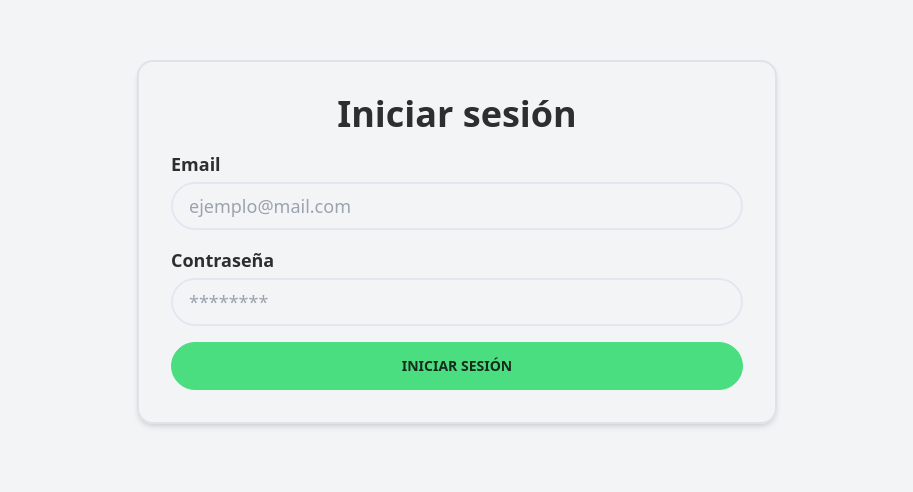
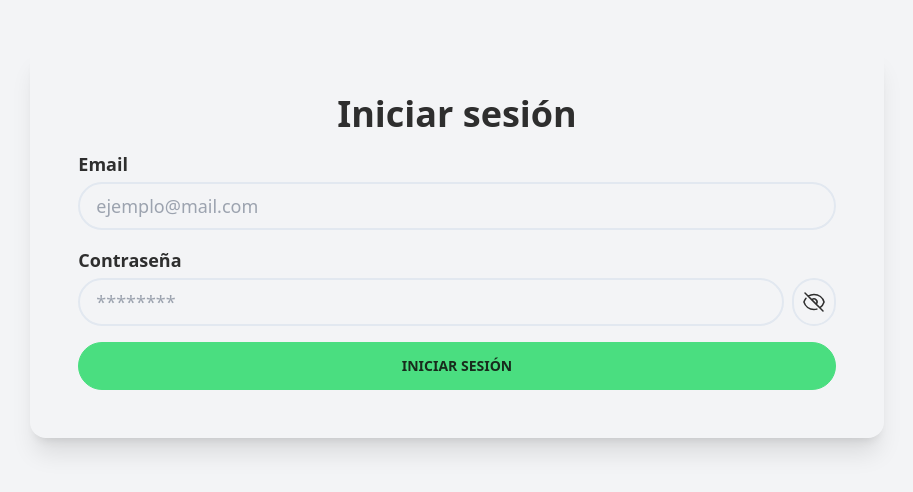
Before and after one commit to Juan-M-Panozzo-Z/insurance-files, a Next.js app: page / in a window 1280 px wide. Shown: the part 158-650 px from the top of the page, without its empty margins (183-1096 px from the left). Built offline with nearby package versions, Linux system fonts and the light colour scheme; no server answers.

Commit message:
modificados:     src/pages/layouts/IndexLayout.jsx

```diff
--- a/src/pages/layouts/IndexLayout.jsx
+++ b/src/pages/layouts/IndexLayout.jsx
@@ -11,6 +11,7 @@
     const [password, setPassword] = useState("");
     const [error, setError] = useState(null);
     const [isLoading, setIsLoading] = useState(false);
+    const [isPasswordVisible, setIsPasswordVisible] = useState(false);
 
     const handleSubmit = async (e) => {
         setIsLoading(true);
@@ -42,7 +43,7 @@
                     <title>{`${pageProps.title} | ART & Seguros Sanatorio Concordia`}</title>
                 </Head>
                 <section className="grid place-items-center h-screen">
-                        <div className="flex flex-col gap-4 border-base-200 md:border-2 md:shadow-md rounded-box md:w-1/2 h-auto p-8">
+                    <div className="flex flex-col gap-4 md:shadow-xl rounded-box md:w-2/3 h-auto p-12">
                         <h1 className="text-4xl font-bold text-center">
                             Iniciar sesión
                         </h1>
@@ -69,21 +70,70 @@
                                 <span className="text-lg font-semibold">
                                     Contraseña
                                 </span>
+                                <div className="flex items-center">
                                     <input
-                                        type="password"
+                                        type={
+                                            isPasswordVisible
+                                                ? "text"
+                                                : "password"
+                                        }
                                         name="password"
-                                        className="input input-bordered rounded-full"
+                                        className="input input-bordered rounded-full w-full"
                                         placeholder="********"
                                         value={password}
                                         onChange={(event) =>
                                             setPassword(event.target.value)
                                         }
                                     />
+                                    <button
+                                        className="ml-2 p-2 input input-bordered rounded-full"
+                                        type="button"
+                                        onClick={() =>
+                                            setIsPasswordVisible(
+                                                !isPasswordVisible
+                                            )
+                                        }
+                                    >
+                                        {isPasswordVisible ? (
+                                            <svg
+                                                xmlns="http://www.w3.org/2000/svg"
+                                                fill="none"
+                                                viewBox="0 0 24 24"
+                                                strokeWidth={1.5}
+                                                stroke="currentColor"
+                                                className="w-6 h-6"
+                                            >
+                                                <path
+                                                    strokeLinecap="round"
+                                                    strokeLinejoin="round"
+                                                    d="M2.036 12.322a1.012 1.012 0 010-.639C3.423 7.51 7.36 4.5 12 4.5c4.638 0 8.573 3.007 9.963 7.178.07.207.07.431 0 .639C20.577 16.49 16.64 19.5 12 19.5c-4.638 0-8.573-3.007-9.963-7.178z"
+                                                />
+                                                <path
+                                                    strokeLinecap="round"
+                                                    strokeLinejoin="round"
+                                                    d="M15 12a3 3 0 11-6 0 3 3 0 016 0z"
+                                                />
+                                            </svg>
+                                        ) : (
+                                            <svg
+                                                xmlns="http://www.w3.org/2000/svg"
+                                                fill="none"
+                                                viewBox="0 0 24 24"
+                                                strokeWidth={1.5}
+                                                stroke="currentColor"
+                                                className="w-6 h-6"
+                                            >
+                                                <path
+                                                    strokeLinecap="round"
+                                                    strokeLinejoin="round"
+                                                    d="M3.98 8.223A10.477 10.477 0 001.934 12C3.226 16.338 7.244 19.5 12 19.5c.993 0 1.953-.138 2.863-.395M6.228 6.228A10.45 10.45 0 0112 4.5c4.756 0 8.773 3.162 10.065 7.498a10.523 10.523 0 01-4.293 5.774M6.228 6.228L3 3m3.228 3.228l3.65 3.65m7.894 7.894L21 21m-3.228-3.228l-3.65-3.65m0 0a3 3 0 10-4.243-4.243m4.242 4.242L9.88 9.88"
+                                                />
+                                            </svg>
+                                        )}
+                                    </button>
+                                </div>
                             </label>
-                                <button
-                                    type="submit"
-                                    className="btn btn-primary"
-                                >
+                            <button type="submit" className="btn btn-primary">
                                 {isLoading ? (
                                     <span className="loading loading-spinner loading-md"></span>
                                 ) : (
```
Lines whose indentation alone changed are shown as unchanged.
